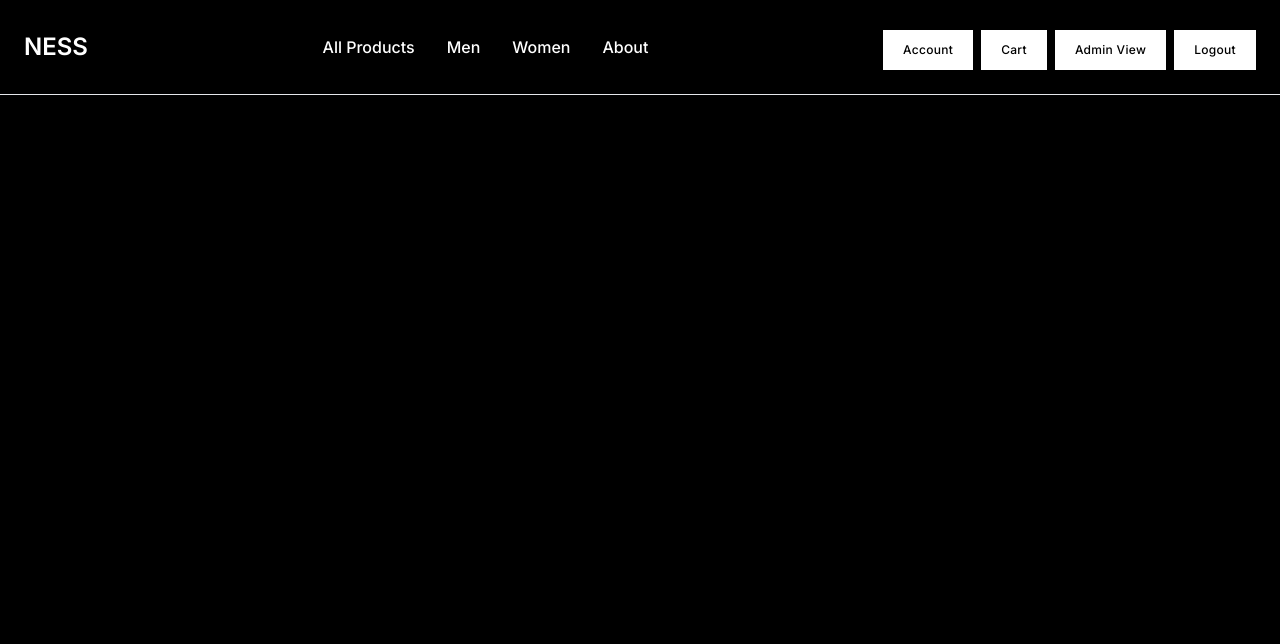
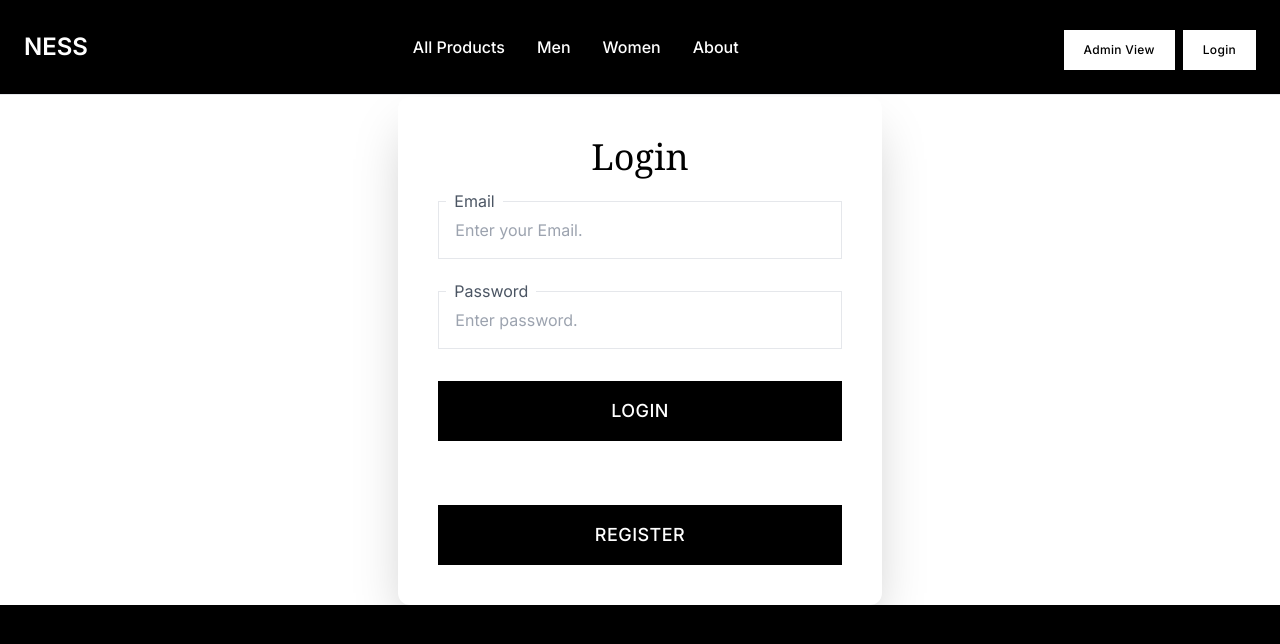
Before and after one commit to Jainish06/nesscloth, a Next.js app: page /login in a window 1280 px wide. Shown: the top 644 px of the page. Built offline with nearby package versions, Linux system fonts and the light colour scheme.

Commit message:
Major changes, created route, db connection, frontend connection.

```diff
--- /dev/null
+++ b/src/app/api/register/route.js
@@ -0,0 +1,67 @@
+import connectToDB from "@/database";
+import User from "@/models/user";
+import { hash } from "bcryptjs";
+import Joi from "joi";
+import { NextResponse } from "next/server";
+
+const schema = Joi.object({
+  name: Joi.string().required(),
+  email: Joi.string().email().required(),
+  password: Joi.string().min(6).required(),
+  role: Joi.string().required(),
+});
+
+export const dynamic = "force-dynamic";
+
+export async function POST(req) {
+  await connectToDB();
+
+  const { name, email, password, role } = await req.json();
+  //validate the schema
+
+  const { error } = schema.validate({ name, email, password, role });
+
+  if (error) {
+    console.log(error);
+    return NextResponse.json({
+      success: false,
+      message: error.details[0].message,
+    });
+  }
+
+  try {
+    //check if the user is exists or not
+
+    const isUserAlreadyExists = await User.findOne({ email });
+
+    if (isUserAlreadyExists) {
+      return NextResponse.json({
+        success: false,
+        message: "User is already exists. Please try with different email.",
+      });
+    } else {
+      const hashPassword = await hash(password, 12);
+
+      const newlyCreatedUser = await User.create({
+        name,
+        email,
+        password: hashPassword,
+        role,
+      });
+
+      if (newlyCreatedUser) {
+        return NextResponse.json({
+          success: true,
+          message: "Account created successfully.",
+        });
+      }
+    }
+  } catch (error) {
+    console.log("Error while new user registration. Please try again");
+
+    return NextResponse.json({
+      success: false,
+      message: "Something went wrong ! Please try again later",
+    });
+  }
+}
--- a/src/app/login/page.js
+++ b/src/app/login/page.js
@@ -1,4 +1,49 @@
-'use client'
+"use client";
+
+import InputComponent from "@/components/FormElements/InputComponent";
+import { loginFormControls } from "@/utils";
+import { useRouter } from "next/navigation";
+
 export default function Login() {
-  return <div className="bg-black relative">Login</div>;
+  const router = useRouter();
+  return (
+    <div className="bg-white relative">
+      <div className="flex flex-col items-center justify-between pt-0 pr-10 pb-0 pl-10 mt-8 mr-auto xl:px-5 lg:flex-row">
+        <div className="flex flex-col justify-center items-center w-full pr-10 pl-10 lg:flex-row">
+          <div className="w-full mt-10 mr-0 mb-0 ml-0 relative max-w-2xl lg:mt-0 lg:w-5/12">
+            <div className="flex flex-col items-center justify-start pt-10 pr-10 pb-10 pl-10 bg-white shadow-2xl rounded-xl relative z-10">
+              <p className="w-full text-4xl font-medium text-center font-serif text-black">
+                Login
+              </p>
+              <div className="w-full mt-6 mr-0 mb-0 ml-0 relative space-y-8">
+                {loginFormControls.map((controlItem) =>
+                  controlItem.componentType === "input" ? (
+                    <InputComponent
+                      type={controlItem.type}
+                      placeholder={controlItem.placeholder}
+                      label={controlItem.label}
+                    />
+                  ) : null
+                )}
+                <button className=" disabled:opacity-50 inline-flex w-full items-center justify-center bg-black px-6 py-4 text-lg text-white transition-all duration-200 ease-in-out focus:shadow font-medium uppercase tracking-wide">
+                  Login
+                </button>
+                <div className="flex flex-col gap-2">
+                  <p>New to website ?</p>
+                  <button
+                    className="inline-flex w-full items-center justify-center bg-black px-6 py-4 text-lg
+                     text-white transition-all duration-200 ease-in-out focus:shadow font-medium uppercase tracking-wide
+                     "
+                    onClick={() => router.push("/register")}
+                  >
+                    Register
+                  </button>
+                </div>
+              </div>
+            </div>
+          </div>
+        </div>
+      </div>
+    </div>
+  );
 }
--- a/src/app/register/page.js
+++ b/src/app/register/page.js
@@ -1,6 +1,10 @@
 "use client";
 
-const isRegistered = true;
+import InputComponent from "@/components/FormElements/InputComponent";
+import SelectComponent from "@/components/FormElements/SelectComponent";
+import { registrationFormControls } from "@/utils";
+
+const isRegistered = false;
 
 export default function Register() {
   return (
@@ -21,7 +25,27 @@
                 >
                   Login
                 </button>
-              ) : null}
+              ) : (
+                <div className="w-full mt-6 mr-0 mb-0 ml-0 relative space-y-8">
+                  {registrationFormControls.map((controlItem) =>
+                    controlItem.componentType === "input" ? (
+                      <InputComponent
+                        type={controlItem.type}
+                        placeholder={controlItem.placeholder}
+                        label={controlItem.label}
+                      />
+                    ) : controlItem.componentType === "select" ? (
+                      <SelectComponent
+                        options={controlItem.options}
+                        label={controlItem.label}
+                      />
+                    ) : null
+                  )}
+                  <button className=" disabled:opacity-50 inline-flex w-full items-center justify-center bg-black px-6 py-4 text-lg text-white transition-all duration-200 ease-in-out focus:shadow font-medium uppercase tracking-wide">
+                    Register
+                  </button>
+                </div>
+              )}
             </div>
           </div>
         </div>
--- a/src/components/FormElements/InputComponent/index.js
+++ b/src/components/FormElements/InputComponent/index.js
@@ -7,7 +7,7 @@
 }) {
   return (
     <div className="relative">
-      <p className="pt-0 pr-2 pb-0 pl-2 -mt-3 mr-0 mb-0 ml-2 text-gray-600 ">
+      <p className="pt-0 pr-2 pb-0 pl-2 absolute -mt-3 mr-0 mb-0 ml-2 text-gray-600 bg-white">
         {label}
       </p>
       <input
--- a/src/components/FormElements/SelectComponent/index.js
+++ b/src/components/FormElements/SelectComponent/index.js
@@ -1,4 +1,4 @@
-import { onChange } from "react-toastify/dist/core/store";
+
 
 export default function SelectComponent({
   label,
@@ -8,7 +8,7 @@
 }) {
   return (
     <div className="relative">
-      <p className="pt-0 pr-2 pb-0 pl-2 -mt-3 mr-0 mb-0 ml-2 text-gray-600 ">
+      <p className="pt-0 pr-2 pb-0 pl-2 absolute -mt-3 mr-0 mb-0 ml-2 text-gray-600 bg-white">
         {label}
       </p>
       <select
--- a/src/components/Navbar/index.js
+++ b/src/components/Navbar/index.js
@@ -6,7 +6,7 @@
 import CommanModal from "../CommonModel";
 
 const isAdminView = false;
-const isAuthUser = true;
+const isAuthUser = false;
 const user = {
   role: "admin",
 };
--- /dev/null
+++ b/src/database/index.js
@@ -0,0 +1,17 @@
+import mongoose from "mongoose";
+
+const configOptions = {
+  useNewUrlParser: true,
+  useUnifiedTopology: true,
+};
+
+const connectToDB = async () => {
+  const connectionUrl =
+    "mongodb+srv://nessclothing:pinkPanther&1023@cluster0.zfbvalw.mongodb.net/";
+  mongoose
+    .connect(connectionUrl, configOptions)
+    .then(() => console.log("Database connected successfully. "))
+    .catch((err) => console.log("DB Connection error : ${err.message}"));
+};
+
+export default connectToDB;
--- a/src/utils/index.js
+++ b/src/utils/index.js
@@ -36,34 +36,32 @@
   },
 ];
 
-
-
 export const registrationFormControls = [
   {
     id : 'name',
     type : 'text',
-    palceholder : 'Enter your name.',
+    placeholder : 'Enter your name.',
     label : 'Name',
     componentType : 'input'
   },
   {
     id : 'email',
     type : 'email',
-    palceholder : 'Enter your Email.',
+    placeholder : 'Enter your Email.',
     label : 'Email',
     componentType : 'input'
   },
   {
     id : 'password',
     type : 'password',
-    palceholder : 'Enter password.',
+    placeholder : 'Enter password.',
     label : 'Password',
     componentType : 'input'
   },
   {
     id : 'role',
     type : '',
-    palceholder : '',
+    placeholder : '',
     label : 'Role',
     componentType : 'select',
     options: [
@@ -78,3 +76,20 @@
     ]
   }
 ]
+
+export const loginFormControls = [
+  {
+    id : 'email',
+    type : 'email',
+    placeholder : 'Enter your Email.',
+    label : 'Email',
+    componentType : 'input'
+  },
+  {
+    id : 'password',
+    type : 'password',
+    placeholder : 'Enter password.',
+    label : 'Password',
+    componentType : 'input'
+  },
+]
```
Also changed, not shown: src/models/index.js (added, +12 -0 lines), src/services/register/index.js (added, +17 -0 lines).
